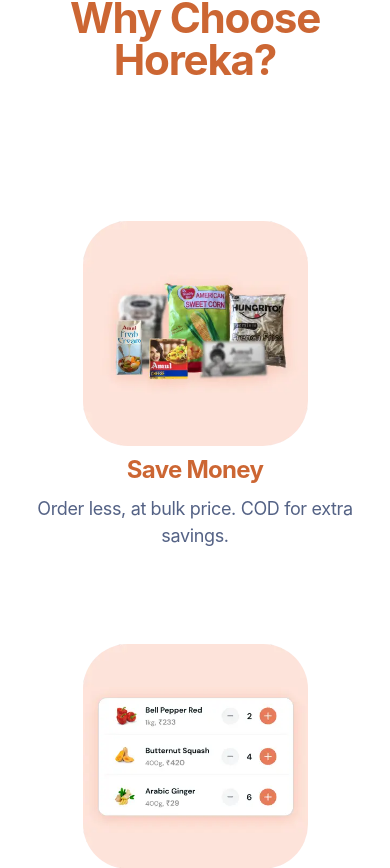
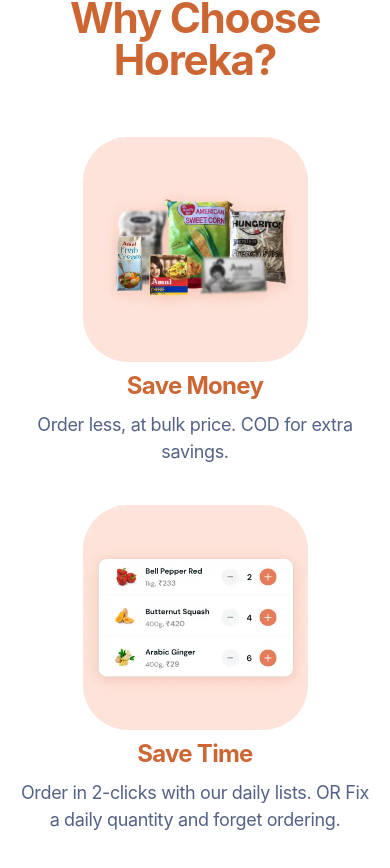
Before and after one commit to H0reka/horeka-web-app, a React (Vite) app: page / in a window 390 px wide. Shown: the part 1492-2360 px from the top of the page. Built offline with nearby package versions, Linux system fonts and the light colour scheme; a web font is replaced by a local one.

Commit message:
Minor change to css

```diff
--- a/src/components/Home/WhatWeDo.jsx
+++ b/src/components/Home/WhatWeDo.jsx
@@ -13,7 +13,6 @@
             title="Save Money"
             content="Order less, at bulk price. COD for extra savings."
             img="/file_2024-06-07_07.13.33.webp"
-            // img="https://assets-global.website-files.com/6489e6bc11d0980ebc5de881/65072a34fa025b719179b5d4_Frame%2037030.png"
           />
           <div className="line-con hidden lg:flex">
             <div className=" line"></div>
@@ -22,7 +21,6 @@
             title="Save Time"
             content="Order in 2-clicks with our daily lists. OR Fix a daily quantity and forget ordering."
             img="/file_2024-06-07_07.13.21.webp"
-            // img="https://assets-global.website-files.com/6489e6bc11d0980ebc5de881/65072a4585186409b5232e9e_Frame%2037034.png"
           />
           <div className="line-con hidden lg:flex">
             <div className="line"></div>
@@ -31,7 +29,6 @@
             title="Save your Business"
             content="Forgot to place order last night? No more Out-of-stock."
             img="/file_2024-06-07_07.12.59.webp"
-            // img="https://assets-global.website-files.com/6489e6bc11d0980ebc5de881/65072a512bef1f6db3b9d2a7_Frame%2037029.png"
           />
         </div>
       </div>
--- a/src/index.css
+++ b/src/index.css
@@ -591,7 +591,8 @@
     display: block;
   }
   .grid-5{
-    grid-template-rows: 1.5fr 0.5fr 1.5fr 0.5fr 1.5fr;
+    grid-template-rows: 1fr 1fr 1fr ;
+    gap: 2em;
     grid-template-columns: 1fr;
   }
   .brand.w--current {
```
